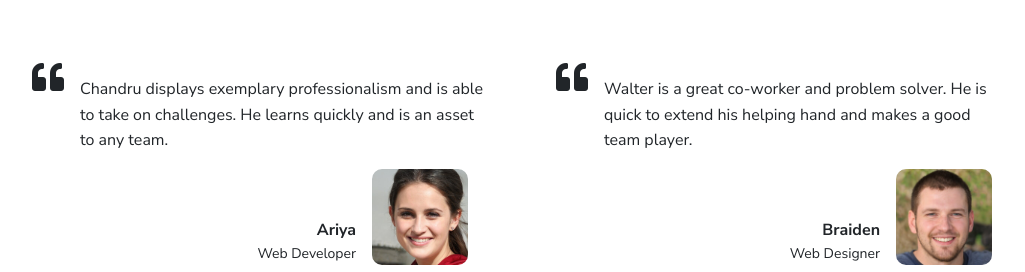
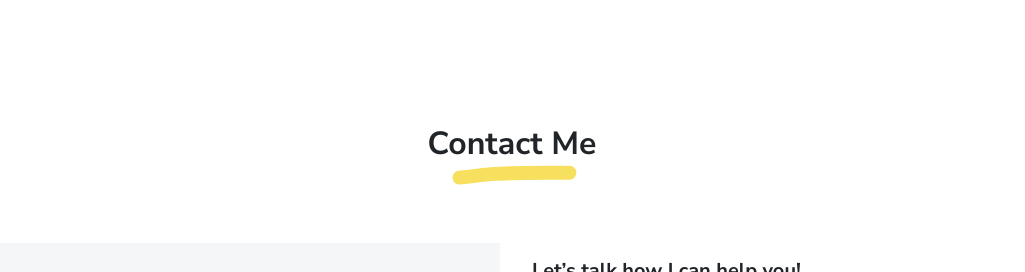
Before and after one commit to chandru-engineer/chandru-engineer.github.io, a plain HTML site: page index.html in a window 1280 px wide. Shown: the part 4336-4608 px from the top of the page, without its empty margins (128-1153 px from the left). Drawn offline with Linux system fonts and the light colour scheme.

Commit message:
Update index.html

```diff
--- a/index.html
+++ b/index.html
@@ -378,24 +378,7 @@
           </div><img class="me-md-3 rounded" src="images/testimonials/client_1.PNG" width="96" height="96" alt="client 1"/>
         </div>
       </div>
-      <div class="col-md-6 mb-5" data-aos="fade-right" data-aos-delay="200">
-        <div class="d-flex ms-md-3"><span><i class="fas fa-2x fa-quote-left"></i></span><span class="m-2">Chandru displays exemplary professionalism and is able to take on challenges. He learns quickly and is an asset to any team.</span></div>
-        <div class="d-flex justify-content-end align-items-end">
-          <div class="text-end me-2">
-            <div class="fw-bolder">Ariya</div>
-            <div class="text-small">Web Developer</div>
-          </div><img class="me-md-3 rounded" src="images/testimonials/client3.jpg" width="96" height="96" alt="client 1"/>
-        </div>
-      </div>
-      <div class="col-md-6 mb-5" data-aos="fade-left" data-aos-delay="400">
-        <div class="d-flex ms-md-3"><span><i class="fas fa-2x fa-quote-left"></i></span><span class="m-2">Walter is a great co-worker and problem solver. He is quick to extend his helping hand and makes a good team player.</span></div>
-        <div class="d-flex justify-content-end align-items-end">
-          <div class="text-end me-2">
-            <div class="fw-bolder">Braiden</div>
-            <div class="text-small">Web Designer</div>
-          </div><img class="me-md-3 rounded" src="images/testimonials/client4.jpg" width="96" height="96" alt="client 1"/>
-        </div>
-      </div>
+
     </div>
   </div>
 </div>
```
